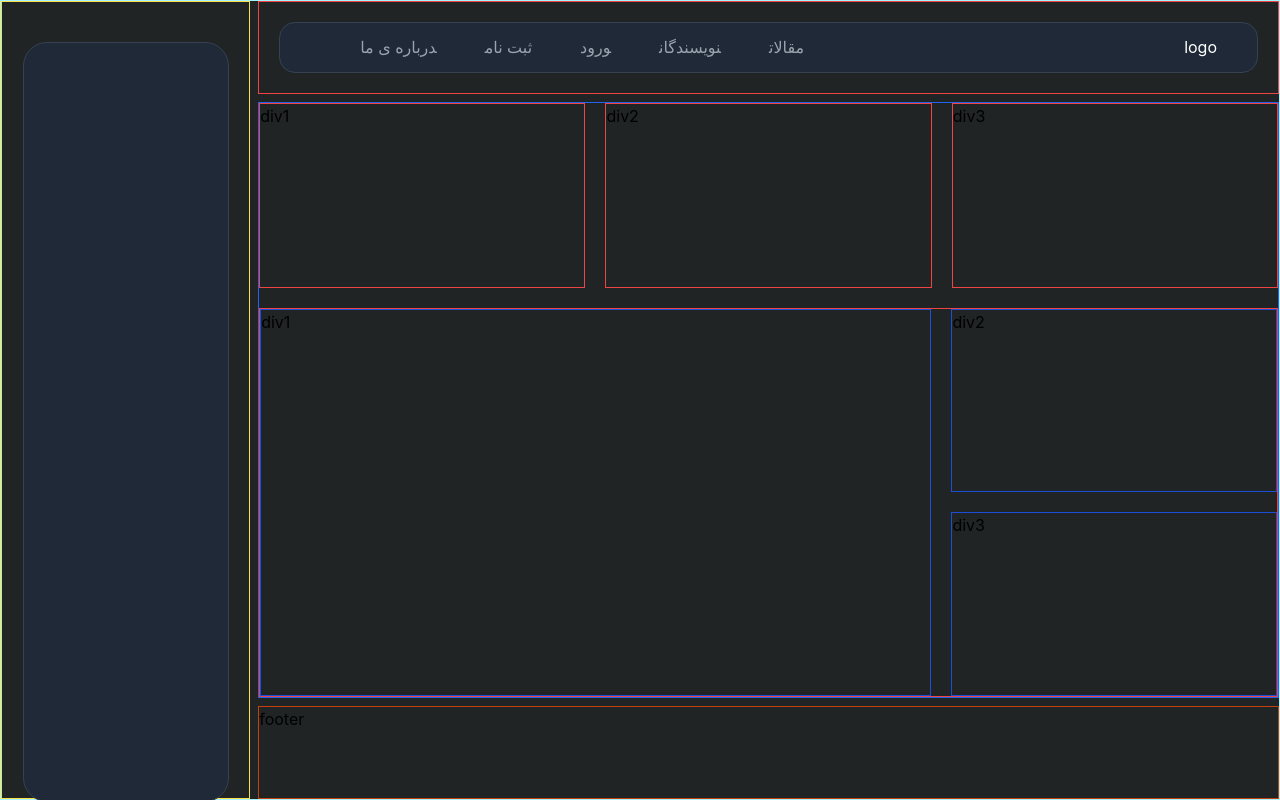
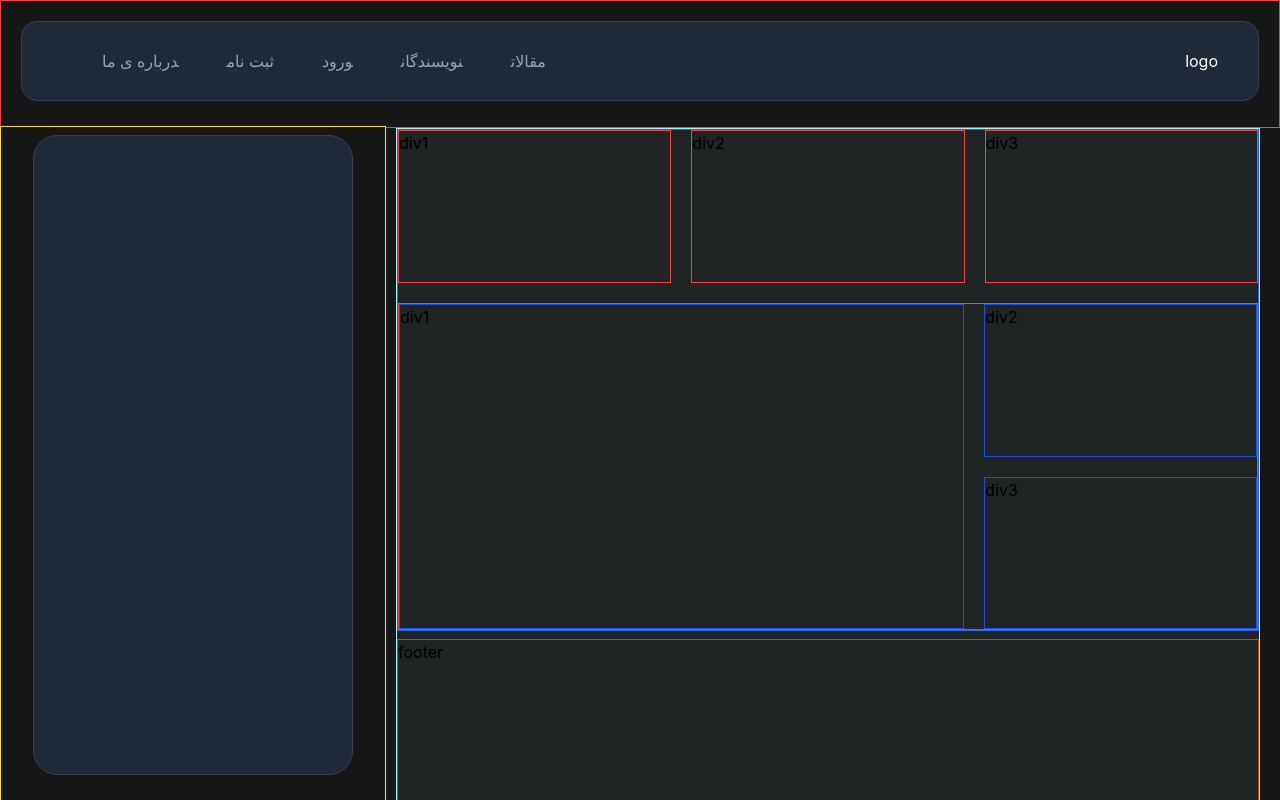
Before and after one commit to amiof/weblog-frontend, a React (Create React App) app: page / in a window 1280 px wide. Shown: the top 800 px of the page. Built offline with nearby package versions, Linux system fonts and the light colour scheme.

Commit message:
change home stracture

```diff
--- a/src/components/aside/Aside.js
+++ b/src/components/aside/Aside.js
@@ -2,10 +2,10 @@ import React from "react";
 
 const Aside = () => {
   return (
-    <div className="w-full h-screen flex justify-center  pt-10">
+    <div className="w-96 h-screen flex justify-center sticky top-0">
       <div
-        className="w-5/6 h-full
-        bg-gray-800 rounded-3xl m-auto border border-gray-700"
+        className="w-5/6 h-4/5
+        bg-gray-800 rounded-3xl mt-2  border border-gray-700"
       ></div>
     </div>
   );
--- a/src/components/home/Home.js
+++ b/src/components/home/Home.js
@@ -1,5 +1,4 @@
 import React from "react";
-import { backgroundColor } from "../../Constants/Constants";
 import Aside from "../aside/Aside";
 import Navbar from "../share/Navbar";
 import Test from "../test/Test";
@@ -7,17 +6,19 @@ import Test from "../test/Test";
 const Home = () => {
   return (
     <>
-      <div
-        className="grid grid-cols-10 grid-rows-8  border border-cyan-200 gap-2 "
-        style={{ backgroundColor: backgroundColor }}
-      >
-        <aside className="row-span-full col-span-2 border border-yellow-300 ">
+      <header className="border border-red-500 bg-neutral-900 h-32 w-full ">
+        <Navbar />
+      </header>
+      <div className="flex justify-between">
+        <aside className="  border border-yellow-300 bg-neutral-900 fixed top-0 mt-[126px] ">
           <Aside></Aside>
         </aside>
-        <header className="border border-red-500 col-span-8 ">
-          <Navbar />
-        </header>
-        <main className="border border-blue-600 col-span-8 row-span-6 grid grid-cols-3 gap-5 grid-rows-6">
+
+        <div
+          className="grid grid-cols-10 grid-rows-4  border ml-[396px]  border-cyan-200 gap-2 w-[calc(100vw-394px)] h-[calc(100vh-126px)] mr-5  "
+          style={{ backgroundColor: "#202425" }}
+        >
+          <main className="border border-blue-600 col-span-10 row-span-3 grid grid-cols-3 gap-5 grid-rows-6">
             <div class="border border-red-500 row-span-2 ">div1</div>
             <div class="border border-red-500 row-span-2">div2</div>
             <div class="border border-red-500 row-span-2">div3</div>
@@ -27,7 +28,8 @@ const Home = () => {
               <div className="border border-blue-700 ">div3</div>
             </div>
           </main>
-        <footer className="border border-orange-700 col-span-8">footer</footer>
+          <footer className="border border-orange-700 col-span-10">footer</footer>
+        </div>
       </div>
       <Test></Test>
     </>
--- a/src/components/login/login.js
+++ b/src/components/login/login.js
@@ -36,10 +36,10 @@ function Login() {
 
   return (
     <div className="h-screen w-screen flex justify-center items-center bg-gradient-to-t bg-neutral-800 from-gray-800  ">
-      <div className="w-1/2 h-4/6 flex justify-center items-center  ">
+      <div className="w-1/2 h-4/6 flex justify-center items-center rounded-lg ">
         <form
           onSubmit={formik.handleSubmit}
-          className="bg-gray-800 flex flex-col h-96 w-80 border-gray-700   relative overflow-hidden  "
+          className="bg-gray-800 flex flex-col h-96 w-80 border-gray-700 rounded-lg  relative overflow-hidden  "
         >
           <span class="absolute inset-px z-10  rounded-lg bg-black bg-gradient-to-t from-neutral-800 text-neutral-200">
             <div className="mt-20 ml-5">
@@ -102,7 +102,7 @@ function Login() {
               </button>
             </div>
           </span>
-          <span class="absolute inset-0 z-0 scale-x-[2.0] scale-y-[3.0] blur before:absolute before:inset-0 before:top-1/3 before:aspect-square before:animate-disco before:bg-gradient-conic before:from-purple-700 before:via-red-500 before:to-amber-400" />
+          <span class="absolute inset-0 z-0 scale-x-[2.0] scale-y-[3.0] blur before:absolute before:inset-0 before:top-1/2 before:aspect-square before:animate-disco before:bg-gradient-conic before:from-purple-700 before:via-red-500 before:to-amber-400" />
         </form>
       </div>
     </div>
--- a/src/components/login/signin.js
+++ b/src/components/login/signin.js
@@ -31,7 +31,7 @@ function SignIn() {
   });
 
   return (
-    <div className="flex justify-center items-center w-full h-full  bg-gradient-to-t bg-neutral-800 from-gray-800">
+    <div className="flex justify-center items-center w-full h-screen  bg-gradient-to-t bg-neutral-800 from-gray-800">
       <form
         onSubmit={formik.handleSubmit}
         className="w-96 h-2/6 border-2  bg-gray-800 border-gray-700 relative rounded-lg overflow-hidden"
--- a/src/components/share/Navbar.js
+++ b/src/components/share/Navbar.js
@@ -3,8 +3,8 @@ import { Link } from "react-router-dom";
 
 const Navbar = () => {
   return (
-    <div className="w-full h-full p-5   ">
-      <div className="m-auto bg-gray-800 w-full h-full rounded-2xl border border-gray-700">
+    <div className="w-full h-screen p-5 ">
+      <div className=" bg-gray-800 w-full h-20 rounded-2xl border border-gray-700 sticky top-0 mr-10 ">
         <div className="flex justify-between w-full h-full items-center">
           <div className="ml-10 ">
             <span className="text-gray-400 ml-8 hover:text-white hover:border-b-yellow-300 hover:border-b-2 p-2">
--- a/src/components/test/Test.js
+++ b/src/components/test/Test.js
@@ -1,7 +1,7 @@
 import React from "react";
 
 const Test = () => {
-  return <div className="h-screen">test</div>;
+  return <div className="h-screen border border-slate-900">test</div>;
 };
 
 export default Test;
--- a/src/index.css
+++ b/src/index.css
@@ -11,8 +11,9 @@ code {
   font-family: source-code-pro, Menlo, Monaco, Consolas, 'Courier New',
     monospace;
 }
-html, body, #app,#root, #app>div {
-  height: 100%
+body{
+background-color: #171717
+
 }
 
 
```
Lines whose indentation alone changed are shown as unchanged.
